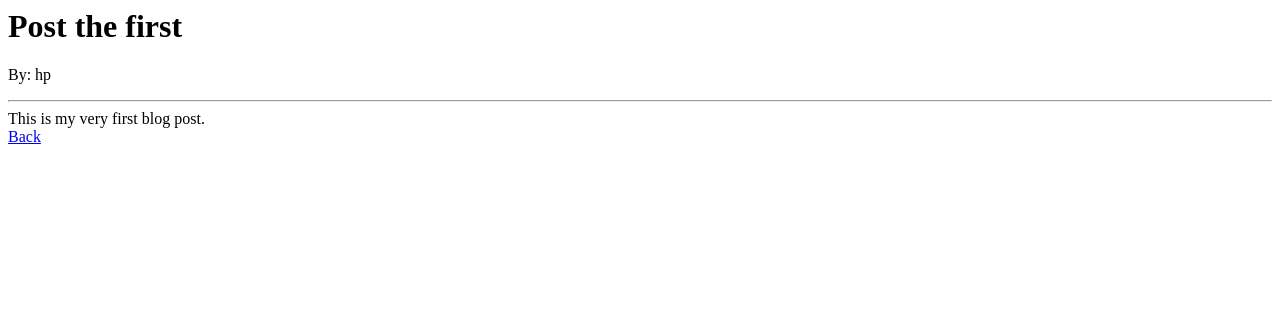
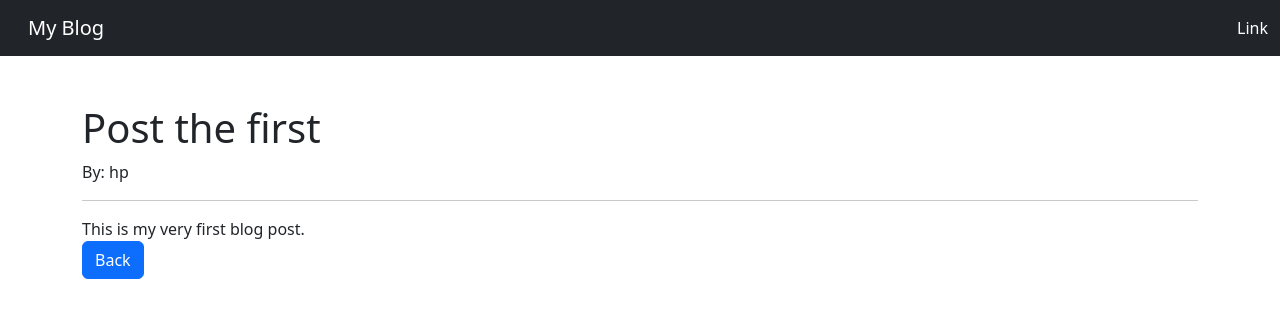
Before and after one commit to mussietarekegn/blog_api, a Django app: page /article/1 in a window 1280 px wide. Shown: the top 318 px of the page. Run offline with Django 5.2, Linux system fonts and the light colour scheme; data comes from the database, SQL or seed files in the repository; both versions use the stored data as it was after the commit.

Commit message:
styling the blog with bootstrap

```diff
--- a/blog/models.py
+++ b/blog/models.py
@@ -5,6 +5,7 @@ from django.contrib.auth.models import User
 
 class Post(models.Model):
     title=models.CharField(max_length=255)
+    title_tag=models.CharField(max_length=255,default="My Blog")
     author=models.ForeignKey(User,on_delete=models.CASCADE)
     body=models.TextField()
 
--- a/blog/templates/article_detail.html
+++ b/blog/templates/article_detail.html
@@ -1,3 +1,5 @@
+{% extends 'base.html' %}
+{% block content %}
 <h1>{{post.title}}</h1>
 
 <p>By: {{post.author}}</p>
@@ -6,4 +8,5 @@
 
 
 <br/>
-<a href="{% url 'home' %}">Back</a>
+<a href="{% url 'home' %}" class="btn btn-primary" >Back</a>
+ {% endblock %}
--- /dev/null
+++ b/blog/templates/base.html
@@ -0,0 +1,49 @@
+<!doctype html>
+<html lang="ar" dir="rtl">
+  <head>
+    <meta charset="utf-8">
+    <meta name="viewport" content="width=device-width, initial-scale=1">
+
+    <!-- Bootstrap RTL -->
+    <link rel="stylesheet"
+          href="https://cdn.jsdelivr.net/npm/bootstrap@5.3.8/dist/css/bootstrap.rtl.min.css">
+
+    <style>
+      /* Force content area to be left-aligned */
+      .content-wrapper {
+        text-align: left !important;
+        direction: ltr !important;
+      }
+    </style>
+  </head>
+
+  <body>
+
+    <title>{% block title %} My Blog {% endblock %} </title>
+
+    <nav class="navbar navbar-expand-lg navbar-dark bg-dark">
+  <div class="container-fluid d-flex justify-content-between">
+
+    <!-- RIGHT SIDE (because page is RTL) -->
+
+
+    <!-- LEFT SIDE -->
+    <a class="nav-link text-white" href="#">Link</a>
+    <a class="navbar-brand" href="{% url 'home' %}">My Blog</a>
+
+  </div>
+</nav>
+
+
+    <br/>
+
+    <div class="container mt-4 content-wrapper">
+      {% block content %}
+      {% endblock %}
+    </div>
+
+    <!-- Bootstrap JS -->
+    <script src="https://cdn.jsdelivr.net/npm/bootstrap@5.3.8/dist/js/bootstrap.bundle.min.js"></script>
+
+  </body>
+</html>
--- a/blog/templates/home.html
+++ b/blog/templates/home.html
@@ -1,3 +1,6 @@
+{% extends 'base.html' %}
+{% block title %} {{post.title_tag}} {% endblock %}
+{% block content %}
 <h1>Post</h1>
 <ul>
 {% for post in object_list %}
@@ -8,3 +11,4 @@
 
 {% endfor %}
 </ul>
+ {% endblock %}
```
Also changed, not shown: blog/migrations/0003_post_title_tag.py (added), db.sqlite3.
